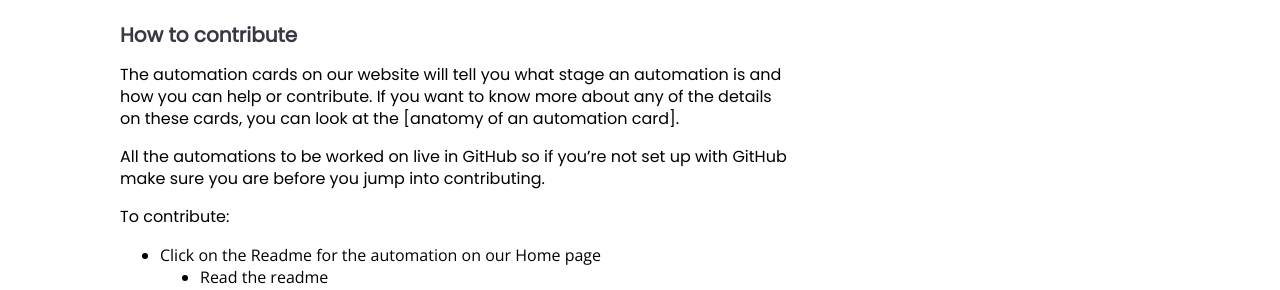
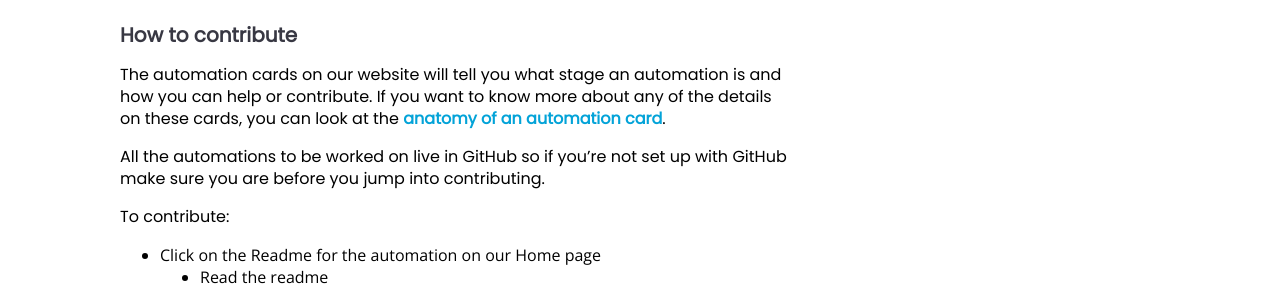
Before and after one commit to 100Automations/Website, a Jekyll site: the page built from _guides/start_contributing.md, in a window 1280 px wide. Shown: the part 789-1079 px from the top of the page. Built offline with Jekyll 4.4.1, drawn with Linux system fonts in a browser that asks for light colours; part of the change alters nothing that is shown.

```diff
--- a/_guides/start_contributing.md
+++ b/_guides/start_contributing.md
@@ -21,7 +21,7 @@ Depending on the stage of automation and what level you are, automations need di
 
 ## How to contribute
 
-The automation cards on our website will tell you what stage an automation is and how you can help or contribute. If you want to know more about any of the details on these cards, you can look at the [anatomy of an automation card].
+The automation cards on our website will tell you what stage an automation is and how you can help or contribute. If you want to know more about any of the details on these cards, you can look at the [anatomy of an automation card](https://100automations.org/guides/project_card_anatomy.html).
 
 All the automations to be worked on live in GitHub so if you're not set up with GitHub make sure you are before you jump into contributing.
 
```
